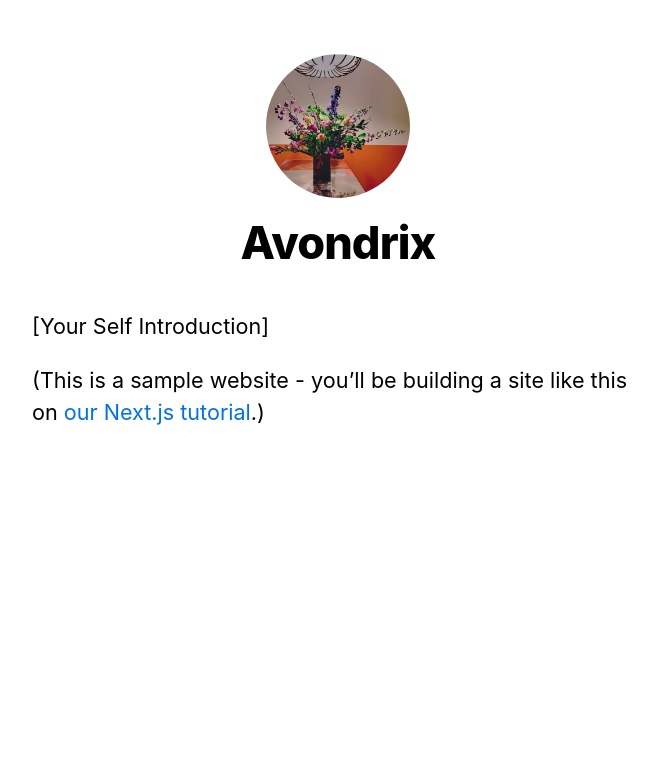
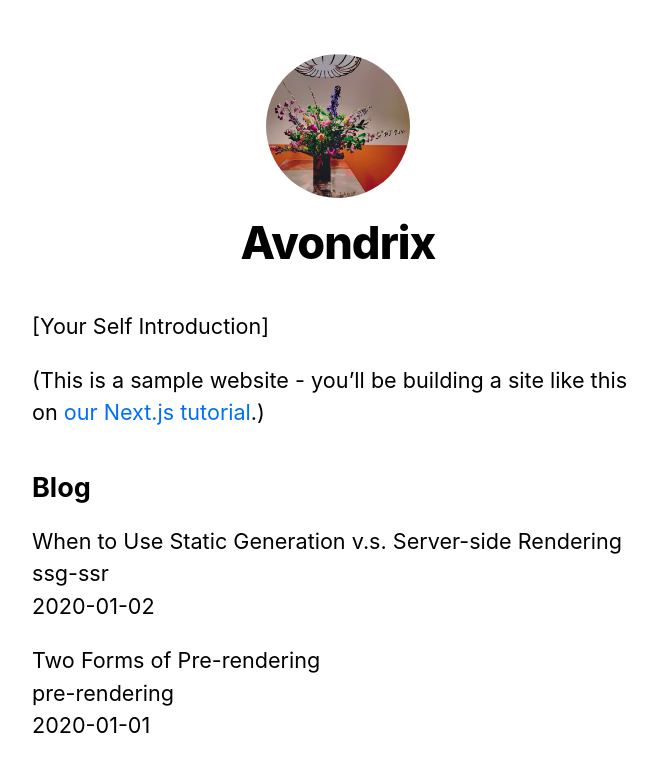
Before and after one commit to DUO-1080/nextjs-blog, a Next.js app: page / in a window 1280 px wide. Shown: the top 772 px of the page, without its empty margins (302-959 px from the left). Built offline with nearby package versions, Linux system fonts and the light colour scheme.

Commit message:
pre-render: Static Generation~

```diff
--- /dev/null
+++ b/lib/posts.js
@@ -0,0 +1,62 @@
+import path from "path";
+import fs from "fs";
+import matter from "gray-matter";
+
+const postDirectory = path.join(process.cwd(), "posts");
+
+export function getSortedPostsData() {
+  const fileNames = fs.readdirSync(postDirectory);
+
+  const allPosts = fileNames.map((file) => {
+    const id = file.replace(/\.md$/, "");
+
+    const fullPath = path.join(postDirectory, file);
+    const fileContent = fs.readFileSync(fullPath, "utf8");
+
+    const matterResult = matter(fileContent);
+    return {
+      id,
+      ...matterResult.data,
+    };
+  });
+  return allPosts.sort((a, b) => {
+    if (a.date < b.date) return 1;
+    else return -1;
+  });
+}
+
+// import fs from "fs";
+// import path from "path";
+// import matter from "gray-matter";
+
+// const postsDirectory = path.join(process.cwd(), "posts");
+
+// export function getSortedPostsData() {
+//   // Get file names under /posts
+//   const fileNames = fs.readdirSync(postsDirectory);
+//   const allPostsData = fileNames.map((fileName) => {
+//     // Remove ".md" from file name to get id
+//     const id = fileName.replace(/\.md$/, "");
+
+//     // Read markdown file as string
+//     const fullPath = path.join(postsDirectory, fileName);
+//     const fileContents = fs.readFileSync(fullPath, "utf8");
+
+//     // Use gray-matter to parse the post metadata section
+//     const matterResult = matter(fileContents);
+
+//     // Combine the data with the id
+//     return {
+//       id,
+//       ...matterResult.data,
+//     };
+//   });
+//   // Sort posts by date
+//   return allPostsData.sort((a, b) => {
+//     if (a.date < b.date) {
+//       return 1;
+//     } else {
+//       return -1;
+//     }
+//   });
+// }
--- a/package.json
+++ b/package.json
@@ -8,6 +8,7 @@
     "start": "next start"
   },
   "dependencies": {
+    "gray-matter": "^4.0.2",
     "next": "9.3.5",
     "react": "16.13.1",
     "react-dom": "16.13.1"
--- a/pages/index.js
+++ b/pages/index.js
@@ -1,8 +1,10 @@
 import Head from "next/head";
 import Layout, { siteTitle } from "../components/layout";
 import utilStyles from "../styles/utils.module.css";
+import { getSortedPostsData } from "../lib/posts";
 
-export default function Home() {
+export default function Home({ allPostsData }) {
+  console.log("all posts: ", allPostsData);
   return (
     <Layout home>
       <Head>
@@ -15,6 +17,28 @@
           <a href="https://nextjs.org/learn">our Next.js tutorial</a>.)
         </p>
       </section>
+      <section className={`${utilStyles.headingMd} ${utilStyles.padding1px}`}>
+        <h2 className={utilStyles.headingLg}>Blog</h2>
+        <ul className={utilStyles.list}>
+          {allPostsData.map(({ id, date, title }) => (
+            <li className={utilStyles.listItem} key={id}>
+              {title}
+              <br />
+              {id}
+              <br />
+              {date}
+            </li>
+          ))}
+        </ul>
+      </section>
     </Layout>
   );
 }
+
+export async function getStaticProps() {
+  const allPostsData = getSortedPostsData();
+  console.log("getStaticData: ", allPostsData);
+  return {
+    props: { allPostsData: allPostsData },
+  };
+}
--- /dev/null
+++ b/posts/pre-rendering.md
@@ -0,0 +1,11 @@
+---
+title: 'Two Forms of Pre-rendering'
+date: '2020-01-01'
+---
+
+Next.js has two forms of pre-rendering: **Static Generation** and **Server-side Rendering**. The difference is in **when** it generates the HTML for a page.
+
+- **Static Generation** is the pre-rendering method that generates the HTML at **build time**. The pre-rendered HTML is then _reused_ on each request.
+- **Server-side Rendering** is the pre-rendering method that generates the HTML on **each request**.
+
+Importantly, Next.js lets you **choose** which pre-rendering form to use for each page. You can create a "hybrid" Next.js app by using Static Generation for most pages and using Server-side Rendering for others.
--- /dev/null
+++ b/posts/ssg-ssr.md
@@ -0,0 +1,19 @@
+---
+title: 'When to Use Static Generation v.s. Server-side Rendering'
+date: '2020-01-02'
+---
+
+We recommend using **Static Generation** (with and without data) whenever possible because your page can be built once and served by CDN, which makes it much faster than having a server render the page on every request.
+
+You can use Static Generation for many types of pages, including:
+
+- Marketing pages
+- Blog posts
+- E-commerce product listings
+- Help and documentation
+
+You should ask yourself: "Can I pre-render this page **ahead** of a user's request?" If the answer is yes, then you should choose Static Generation.
+
+On the other hand, Static Generation is **not** a good idea if you cannot pre-render a page ahead of a user's request. Maybe your page shows frequently updated data, and the page content changes on every request.
+
+In that case, you can use **Server-Side Rendering**. It will be slower, but the pre-rendered page will always be up-to-date. Or you can skip pre-rendering and use client-side JavaScript to populate data.
```
Also changed, not shown: 1 other file (tests, documents, lock files or other folders).
